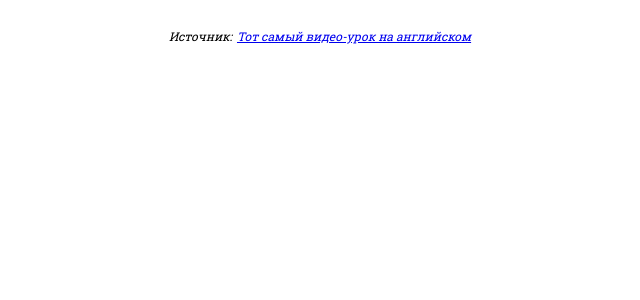
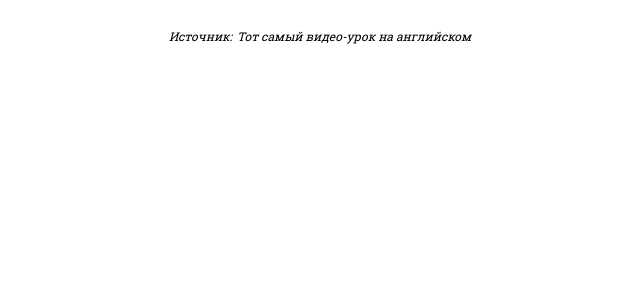
Before and after one commit to BossNumber1/guides, a Next.js app in the folder app/: page /components/main/Source in a window 1280 px wide. Shown: the top 300 px of the page, without its empty margins (320-960 px from the left). Built offline with nearby package versions, Linux system fonts and the light colour scheme.

Commit message:
made a link to the source of the incoming props

```diff
--- a/app/pages/components/main/Main.jsx
+++ b/app/pages/components/main/Main.jsx
@@ -4,7 +4,7 @@ import MainTitle from "./MainTitle";
 import Paragraph from "./Paragraph";
 import Source from "./Source";
 
-function Main({ content, readTime }) {
+function Main({ content, readTime, linkSource }) {
     return (
         <div className="main">
             <MainTitle readTime={readTime} />
@@ -34,7 +34,7 @@ function Main({ content, readTime }) {
                 );
             })}
 
-            <Source />
+            {linkSource && <Source linkSource={linkSource} />}
         </div>
     );
 }
--- a/app/pages/components/main/Source.jsx
+++ b/app/pages/components/main/Source.jsx
@@ -1,12 +1,10 @@
 import React from "react";
 
-function Source() {
+function Source({ linkSource }) {
     return (
         <div className="main__source">
             Источник:
-            <a href="https://clck.ru/r2VWw">
-                Тот самый видео-урок на английском
-            </a>
+            <a href={linkSource}>Тот самый видео-урок на английском</a>
         </div>
     );
 }
--- a/app/pages/reacteiner/index.jsx
+++ b/app/pages/reacteiner/index.jsx
@@ -18,7 +18,11 @@ function Reacteiner() {
                     title="Докеризация ReactJS-приложения"
                     subtitle={`<b>Вместо часа</b> с лишним разбора английского видео <b>несколько минут</b> выжимки на русском`}
                 />
-                <Main content={content} readTime="1,5 минуты" />
+                <Main
+                    content={content}
+                    readTime="1,5 минуты"
+                    linkSource="https://clck.ru/r2VWw"
+                />
                 <Footer numberIconActive="0" />
             </div>
         </>
```
